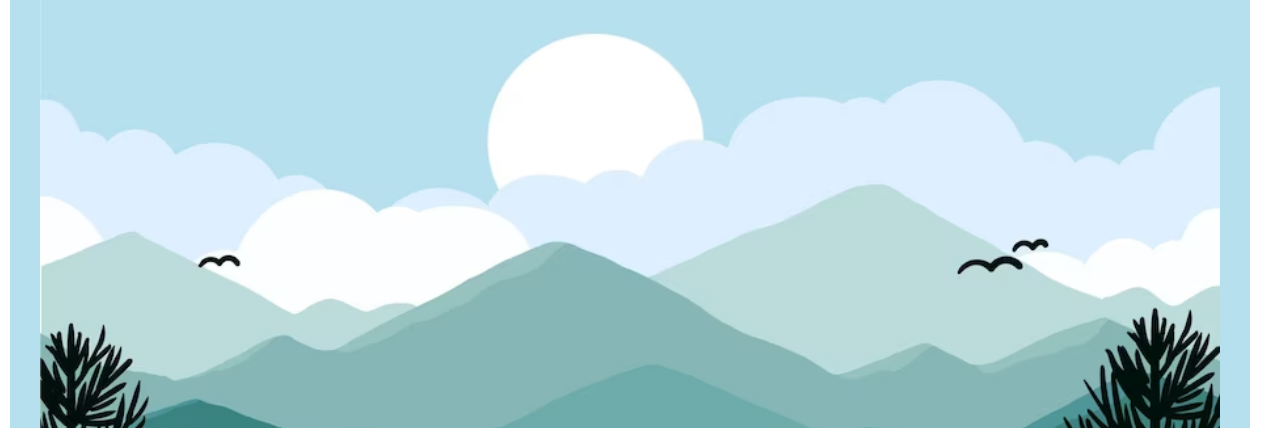
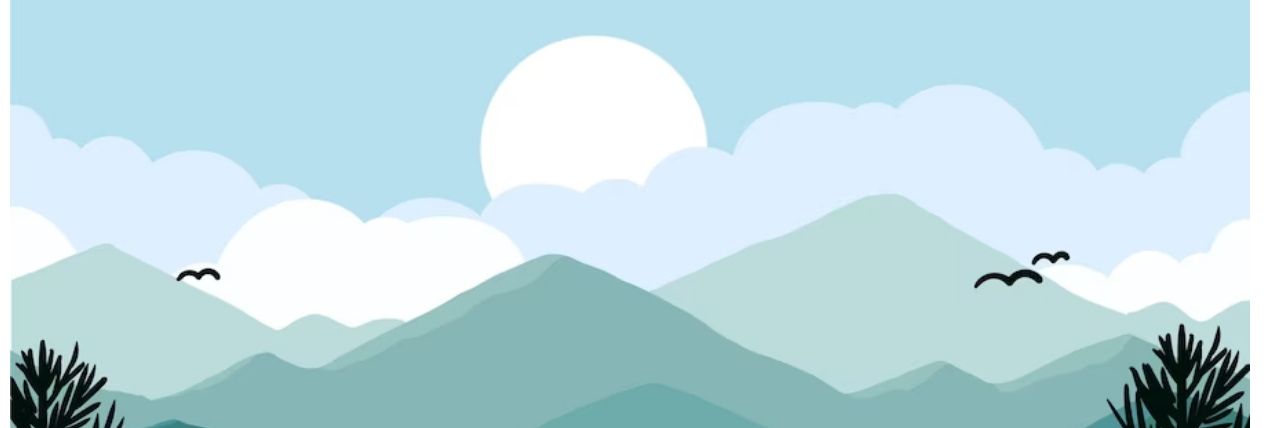
Before and after one commit to NishantMaithil/Personal-website, a plain HTML site: page index.html in a window 1280 px wide. Shown: the part 372-800 px from the top of the page. Drawn offline with Linux system fonts and the light colour scheme.

Commit message:
Update style.css

```diff
--- a/style.css
+++ b/style.css
@@ -95,7 +95,7 @@ a:hover{
 
 }
 .mountain{
-   width:1180px;
+   width:1240px;
 }
 .skill{
     width:150px;
```
